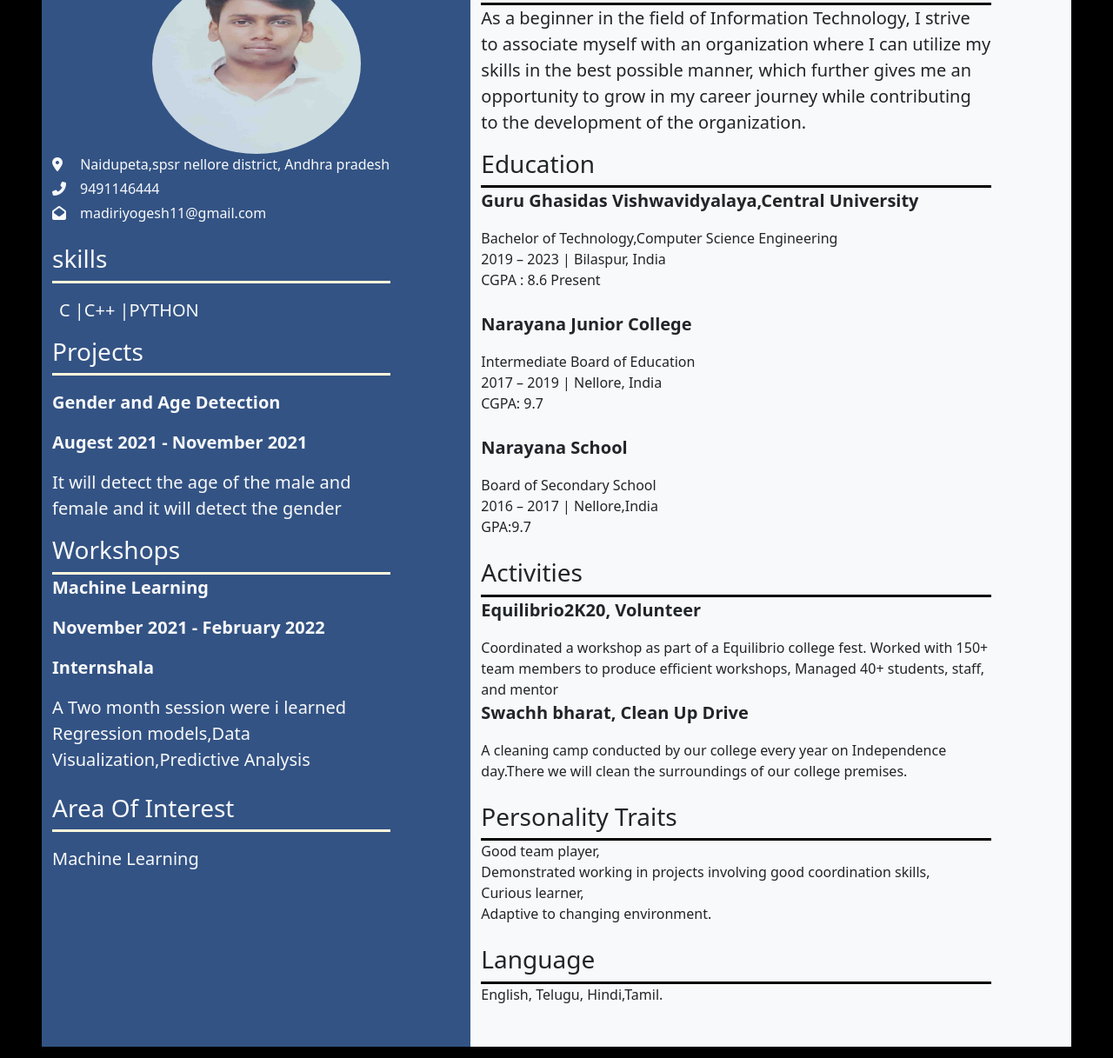
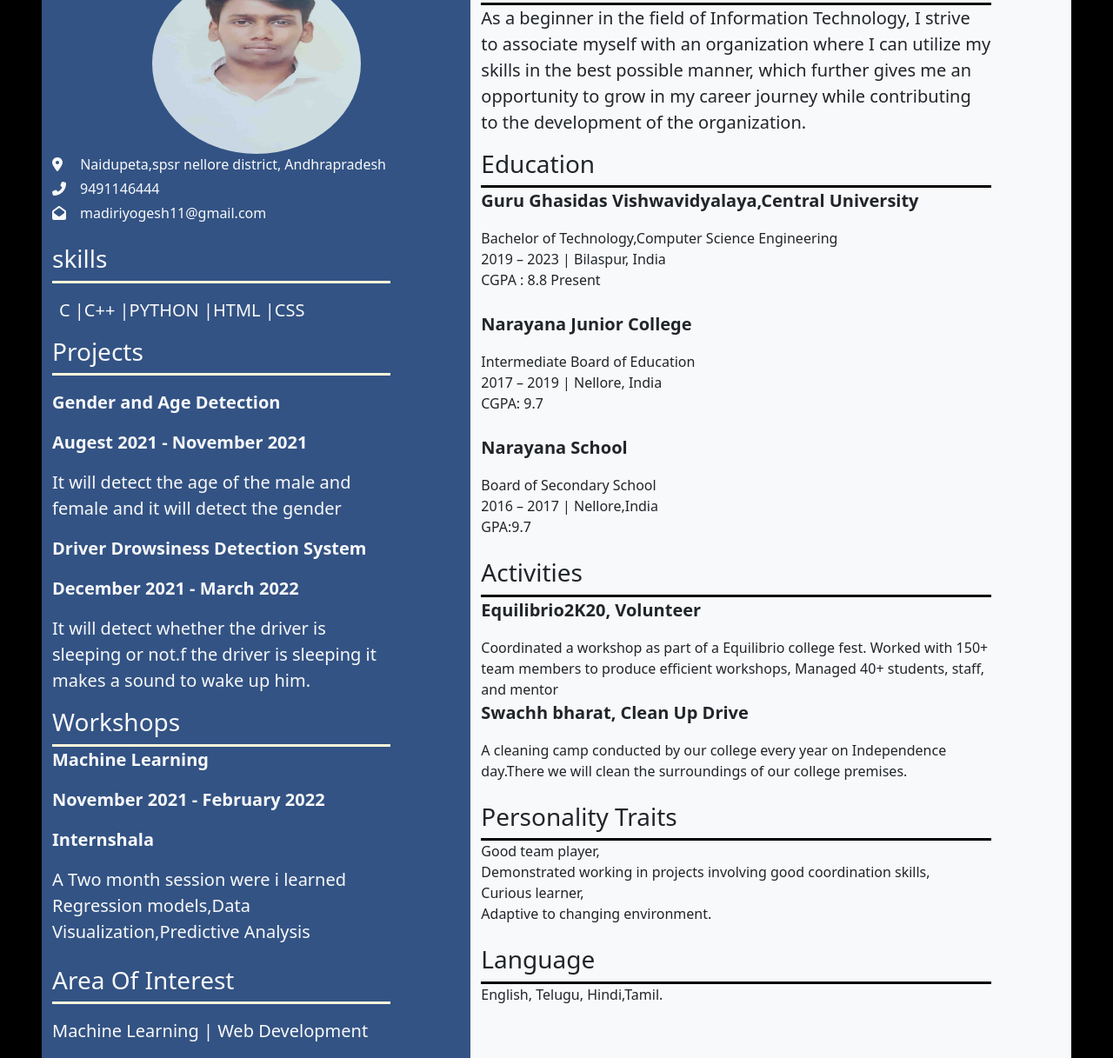
Before and after one commit to madirisriramteja/brother-resume, a plain HTML site: page index.html in a window 1280 px wide. Shown: the part 87-1304 px from the top of the page at 87% size. Drawn offline with nearby package versions, Linux system fonts and the light colour scheme.

Commit message:
Update index.html

```diff
--- a/index.html
+++ b/index.html
@@ -16,11 +16,11 @@
         <div class="col-sm-6 col-md-6 col-lg-5 r3">
             <h1 class="r2 text-light">MADIRI YOGESH</h1>
             <img class=" r4 " src="./WhatsApp Image 2021-12-06 at 7.07.47 PM.jpeg ">
-            <i class="fas fa-map-marker-alt text-light"></i><span class="text-light ps-3"> Naidupeta,spsr nellore district, Andhra pradesh</span><br><i class="fas fa-phone-alt text-light my-2"></i><span class="text-light ps-3">9491146444</span><br>
+            <i class="fas fa-map-marker-alt text-light"></i><span class="text-light ps-3"> Naidupeta,spsr nellore district, Andhrapradesh</span><br><i class="fas fa-phone-alt text-light my-2"></i><span class="text-light ps-3">9491146444</span><br>
             <i class="fas fa-envelope-open text-light"></i><span class="text-light ps-3">madiriyogesh11@gmail.com</span><br>
             <h3 class="mt-4 text-light">skills</h3>
             <div class="r5">
-                <p class="mx-2 my-2 fs-5 my-3 text-light">C |C++ |PYTHON</p>
+                <p class="mx-2 my-2 fs-5 my-3 text-light">C |C++ |PYTHON |HTML |CSS</p>
 
             </div>
             <h3 class="text-light mt-3">Projects</h3>
@@ -28,6 +28,9 @@
                 <p class="r6 fs-5 text-light my-3">Gender and Age Detection</p>
                 <p class="r7 fs-5 text-light">Augest 2021 - November 2021</p>
                 <p class="fs-5 text-light"> It will detect the age of the male and female and it will detect the gender</p>
+                <p class="r6 fs-5 text-light my-3"> Driver Drowsiness Detection System </p>
+                <p class="r7 fs-5 text-light">December 2021 - March 2022</p>
+                <p class="fs-5 text-light"> It will detect whether the driver is sleeping or not.f the driver is sleeping it makes a sound to wake up him.</p>
 
             </div>
             <h3 class="text-light mt-3"> Workshops</h3>
@@ -39,7 +42,7 @@
             </div>
             <h3 class="mt-4 text-light"> Area Of Interest</h3>
             <div class="r5">
-                <p class="text-light my-3 fs-5">Machine Learning</p>
+                <p class="text-light my-3 fs-5">Machine Learning  | Web Development </p>
             </div>
 
 
@@ -59,7 +62,7 @@
                 <p class="r6 fs-5">Guru Ghasidas Vishwavidyalaya,Central University</p>
                 <span>Bachelor of Technology,Computer Science Engineering</span><br>
                 <span>2019 – 2023 | Bilaspur, India</span><br>
-                <span>CGPA : 8.6 Present</span><br><br>
+                <span>CGPA : 8.8 Present</span><br><br>
                 <p class="r6 fs-5">Narayana Junior College</p>
                 <span>Intermediate Board of Education</span><br>
                 <span>2017 – 2019 | Nellore, India</span><br>
```
